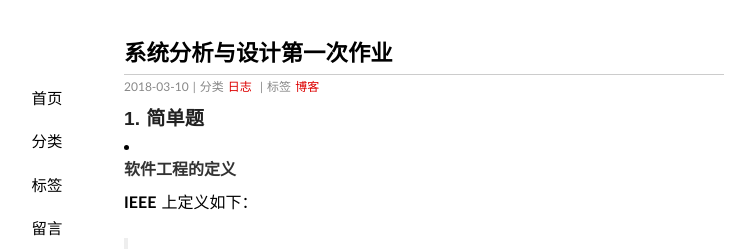
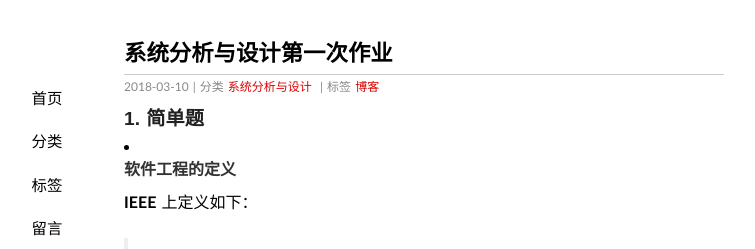
Before and after one commit to houhx/houhx.github.io, a Jekyll site: the page built from _posts/2018-03-10-系统分析与设计第一次作业 .md, in a window 1280 px wide and 900 px high. Shown: the top 249 px of the window, without its empty margins (216-971 px from the left). Built offline with Jekyll 4.4.1, drawn with Linux system fonts in a browser that asks for light colours; comment, search, counter and statistics services are not loaded.

Commit message:
change categories

```diff
--- a/_posts/2018-03-10-系统分析与设计第一次作业 .md
+++ b/_posts/2018-03-10-系统分析与设计第一次作业 .md
@@ -2,7 +2,7 @@
 layout: post
 title: 系统分析与设计第一次作业
 date: 2018-03-10 09:24:00+00:00
-categories: 日志
+categories: 系统分析与设计
 tags: 博客
 ---
 
```
